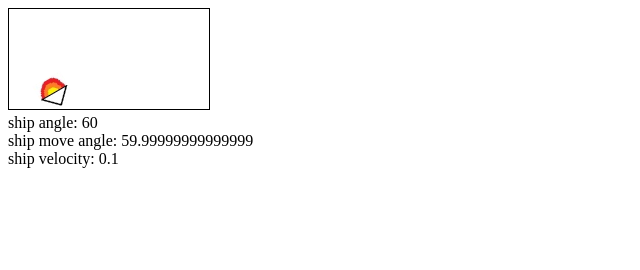
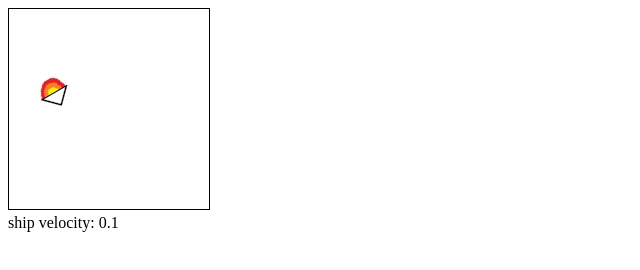
Before and after one commit to Jenna1337/HTML5-Games, a plain HTML site: page web/Asteroids.html in a window 1280 px wide. Shown: the whole page, without its empty margins (0-640 px from the left). Drawn offline with Linux system fonts and the light colour scheme.

Commit message:
Update Asteroids.html

```diff
--- a/web/Asteroids.html
+++ b/web/Asteroids.html
@@ -10,16 +10,15 @@
 </head>
 <body>
 <!--div id="warning" class="bigred blink-step">This game is under construction</div-->
-<canvas id="gamecanvas" width="200px" height="100px" style="border:1px solid #000000;"></canvas>
-<div id="ship.angle"></div>
-<div id="ship.vector.angle"></div>
+<canvas id="gamecanvas" width="200px" height="200px" style="border:1px solid #000000;"></canvas>
 <div id="ship.vector.velocity"></div>
 </body>
 <script>
 ship = new GameObject("assets/img/ship.png", 20, 40, 60, 0.1, 0.0);
 var deltamax = 1.5;
-var shipacc = 0.1;
+var shipacc = 0.05;
 var shipmax = 0.5;
+var shipturnspeed = 0.1;
 var gamecanvas;
 function loadgame(cname){
 	gamecanvas = new GameCanvas(cname,
@@ -35,19 +34,17 @@ function loadgame(cname){
 					ship.y = canvas.height;
 				else if(ship.y > canvas.height)
 					ship.y = 0;
-				document.getElementById("ship.angle").innerHTML = "ship angle: "+ship.angle;
-				document.getElementById("ship.vector.angle").innerHTML = "ship move angle: "+ship.vector.angle;
-				document.getElementById("ship.vector.velocity").innerHTML = "ship velocity: "+ship.vector.velocity;
+				document.getElementById("ship.vector.velocity").textContent = "ship velocity: "+ship.vector.velocity;
 				handleBindings();
 			});
 	gamecanvas.addGameObject(ship);
 	addKeyBind(KeyEvent.DOM_VK_LEFT, function(key){
 		//turn ship left
-		ship.turn(-0.1);
+		ship.turn(-shipturnspeed);
 	});
 	addKeyBind(KeyEvent.DOM_VK_RIGHT, function(key){
 		//turn ship right
-		ship.turn(0.1);
+		ship.turn(shipturnspeed);
 	});
 	addKeyBind(KeyEvent.DOM_VK_UP, function(key){
 		//move ship forward
@@ -55,10 +52,7 @@ function loadgame(cname){
 	});
 	addKeyBind(KeyEvent.DOM_VK_DOWN, function(key){
 		//move ship backward
-		if(ship.vector.velocity-shipacc<0)
-			ship.vector.velocity=0;
-		else
-			ship.move(ship.angle, -shipacc);
+		ship.move(ship.angle, -shipacc);
 	});
 };
 loadgame('gamecanvas');
```
